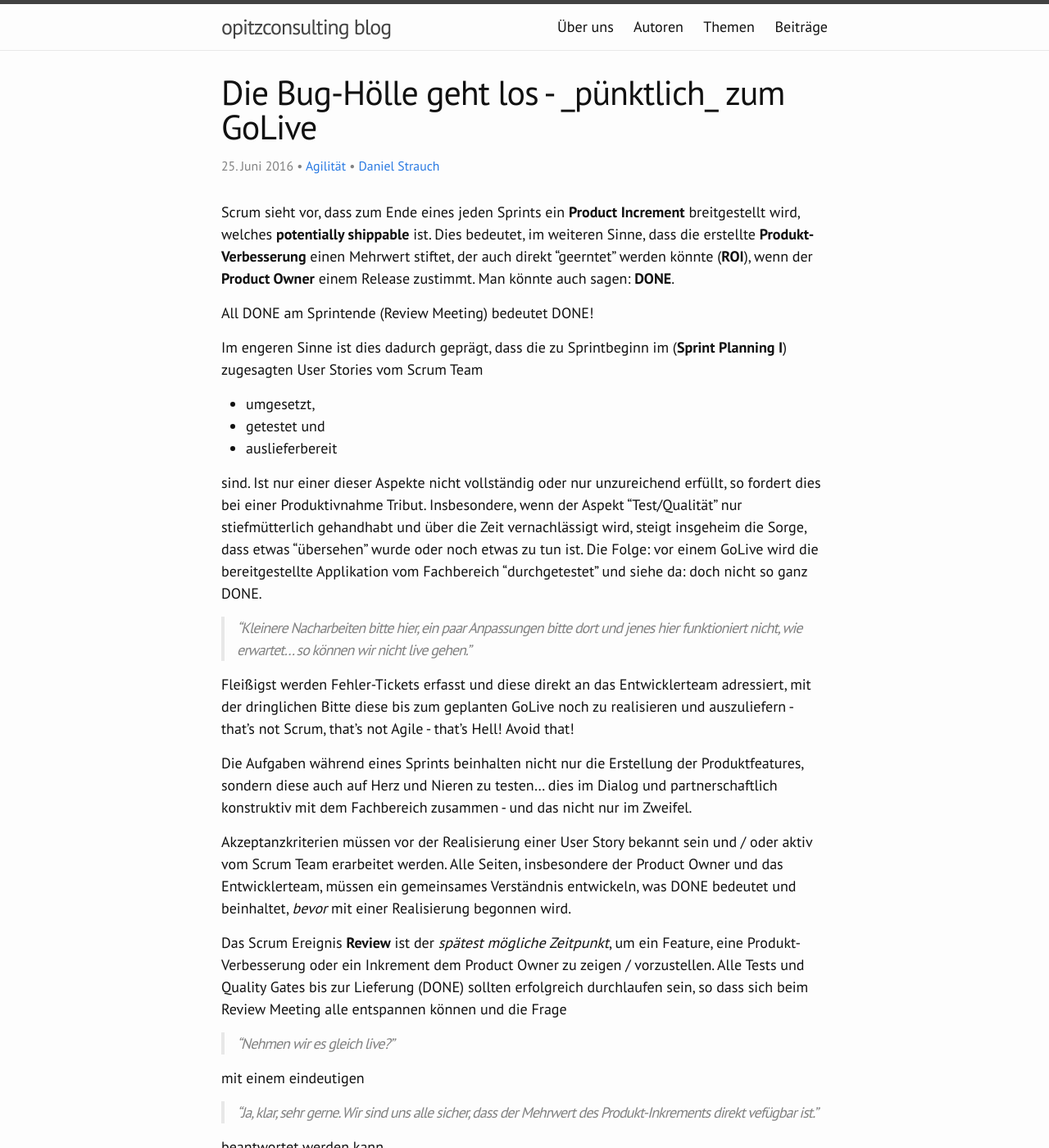
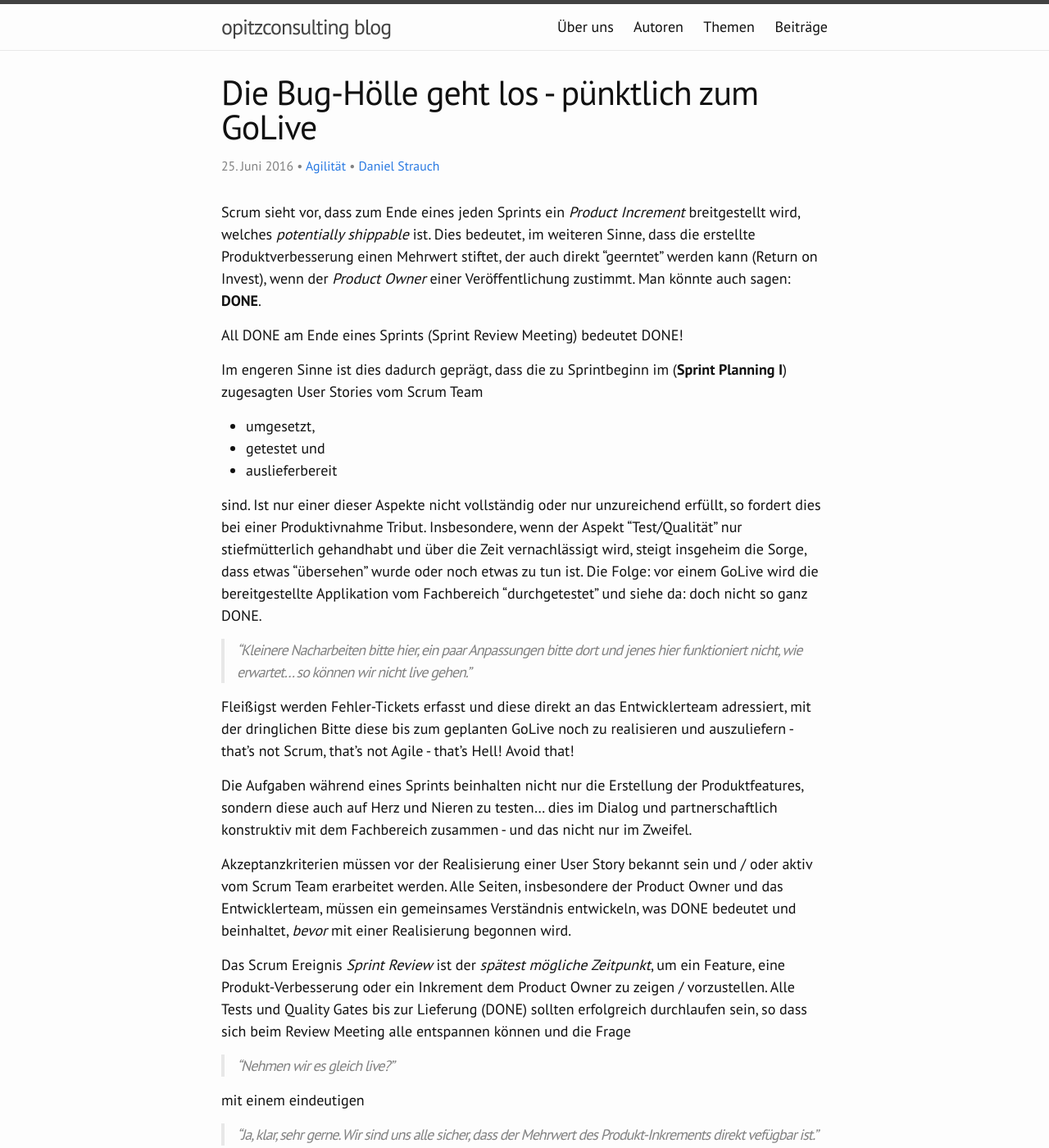
Before and after one commit to opitzconsulting/opitzconsulting.github.io, a Jekyll site: the page built from _posts/2016-06-25-die-bug-hoelle-geht-los.md, in a window 1280 px wide and 1400 px high. Shown: the whole window at 82% size. Built offline with Jekyll 4.4.1, drawn with Linux system fonts in a browser that asks for light colours; nearby versions of some CDN libraries; comment, search, counter and statistics services are not loaded.

Commit message:
Update 2016-06-25-die-bug-hoelle-geht-los.md

```diff
--- a/_posts/2016-06-25-die-bug-hoelle-geht-los.md
+++ b/_posts/2016-06-25-die-bug-hoelle-geht-los.md
@@ -1,12 +1,12 @@
 ---
-title: "Die Bug-Hölle geht los - _pünktlich_ zum GoLive"
+title: "Die Bug-Hölle geht los - pünktlich zum GoLive"
 categories: agilitaet
 author: daniel.strauch
 ---
 
-Scrum sieht vor, dass zum Ende eines jeden Sprints ein **Product Increment** breitgestellt wird, welches **potentially shippable** ist. Dies bedeutet, im weiteren Sinne, dass die erstellte **Produkt-Verbesserung** einen Mehrwert stiftet, der auch direkt "geerntet" werden könnte (**ROI**), wenn der **Product Owner** einem Release zustimmt. Man könnte auch sagen: **DONE**.
+Scrum sieht vor, dass zum Ende eines jeden Sprints ein *Product Increment* breitgestellt wird, welches *potentially shippable* ist. Dies bedeutet, im weiteren Sinne, dass die erstellte Produktverbesserung einen Mehrwert stiftet, der auch direkt "geerntet" werden kann (Return on Invest), wenn der *Product Owner* einer Veröffentlichung zustimmt. Man könnte auch sagen: **DONE**.
 
-All DONE am Sprintende (Review Meeting) bedeutet DONE!
+All DONE am Ende eines Sprints (Sprint Review Meeting) bedeutet DONE!
 
 Im engeren Sinne ist dies dadurch geprägt, dass die zu Sprintbeginn im (**Sprint Planning I**) zugesagten User Stories vom Scrum Team
 
@@ -24,7 +24,7 @@ Die Aufgaben während eines Sprints beinhalten nicht nur die Erstellung der Prod
 
 Akzeptanzkriterien müssen vor der Realisierung einer User Story bekannt sein und / oder aktiv vom Scrum Team erarbeitet werden. Alle Seiten, insbesondere der Product Owner und das Entwicklerteam, müssen ein gemeinsames Verständnis entwickeln, was DONE bedeutet und beinhaltet, _bevor_ mit einer Realisierung begonnen wird.
 
-Das Scrum Ereignis **Review** ist der *spätest mögliche Zeitpunkt*, um ein Feature, eine Produkt-Verbesserung oder ein Inkrement dem Product Owner zu zeigen / vorzustellen. Alle Tests und Quality Gates bis zur Lieferung (DONE) sollten erfolgreich durchlaufen sein, so dass sich beim Review Meeting alle entspannen können und die Frage
+Das Scrum Ereignis *Sprint Review* ist der *spätest mögliche Zeitpunkt*, um ein Feature, eine Produkt-Verbesserung oder ein Inkrement dem Product Owner zu zeigen / vorzustellen. Alle Tests und Quality Gates bis zur Lieferung (DONE) sollten erfolgreich durchlaufen sein, so dass sich beim Review Meeting alle entspannen können und die Frage
 
 > "Nehmen wir es gleich live?"
 
```
